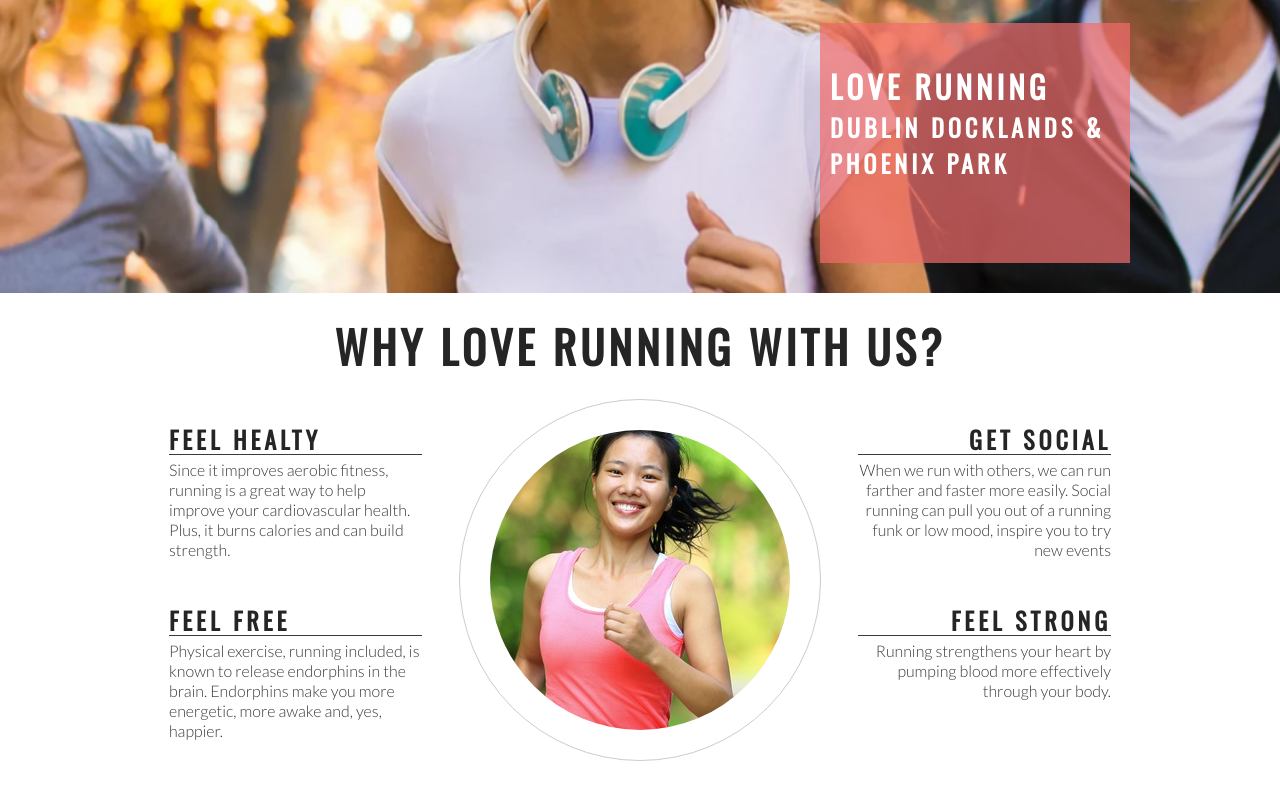
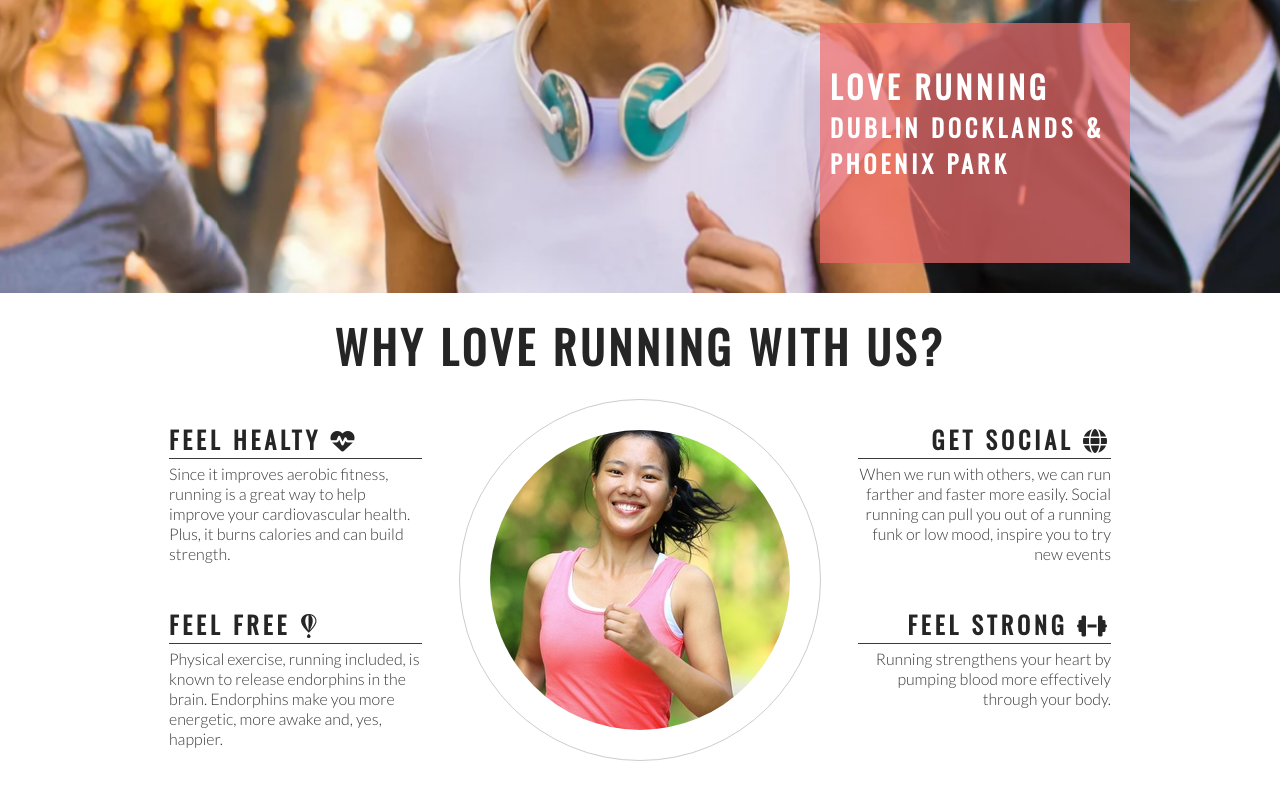
Before and after one commit to Dizarimia/love-running, a plain HTML site: page index.html in a window 1280 px wide. Shown: the part 382-1184 px from the top of the page. Drawn offline with nearby package versions, Linux system fonts and the light colour scheme.

Commit message:
add font awesome icons to club ethos section

```diff
--- a/index.html
+++ b/index.html
@@ -42,7 +42,7 @@
         <h2 id="welcome">Why Love Running With Us?</h2>
         <div id="left-about">
             <div class="left-about-heading">
-                <h2>Feel Healty</h2>
+                <h2>Feel Healty <i class="fa-solid fa-heart-pulse"></i></h2>
                 <hr>
                 <p>
                     Since it improves aerobic fitness, running is a great way to help improve your
@@ -50,7 +50,7 @@
                 </p>
             </div>
             <div class="left-about-heading">
-                <h2>Feel Free</h2>
+                <h2>Feel Free <i class="fa-brands fa-fly"></i></h2>
                 <hr>
                 <p>
                     Physical exercise, running included, is known to release endorphins in the brain.
@@ -60,7 +60,7 @@
         </div>
         <div id="right-about">
             <div class="right-about-heading">
-                <h2>Get Social</h2>
+                <h2>Get Social <i class="fa-solid fa-globe"></i></h2>
                 <hr>
                 <p>
                     When we run with others, we can run farther and faster more easily.
@@ -68,7 +68,7 @@
                 </p>
             </div>
             <div class="right-about-heading">
-                <h2> Feel Strong</h2>
+                <h2> Feel Strong <i class="fa-solid fa-dumbbell"></i></h2>
                 <hr>
                 <p>
                     Running strengthens your heart by pumping blood more effectively through your body.
@@ -88,6 +88,7 @@
 
     <footer>socialmedia placeholder</footer>
 
+<!--font awesome script-->
+<script src="https://kit.fontawesome.com/264a7047c0.js" crossorigin="anonymous"></script>
 </body>
-
 </html>
```
